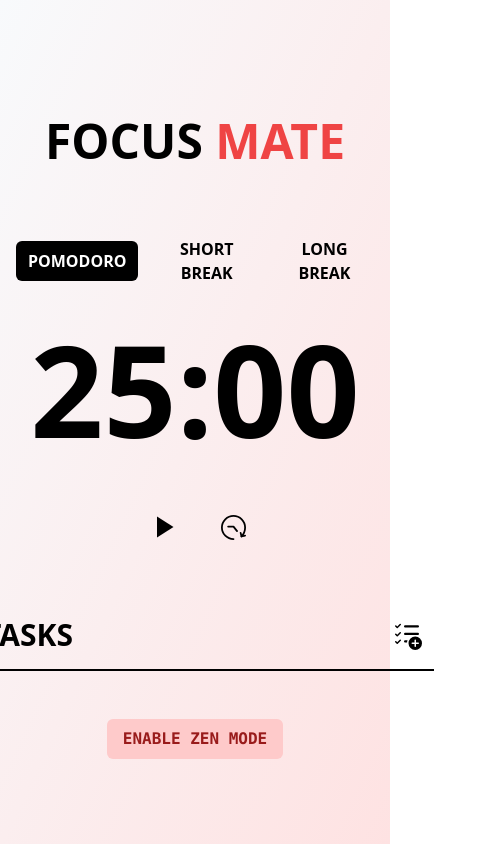
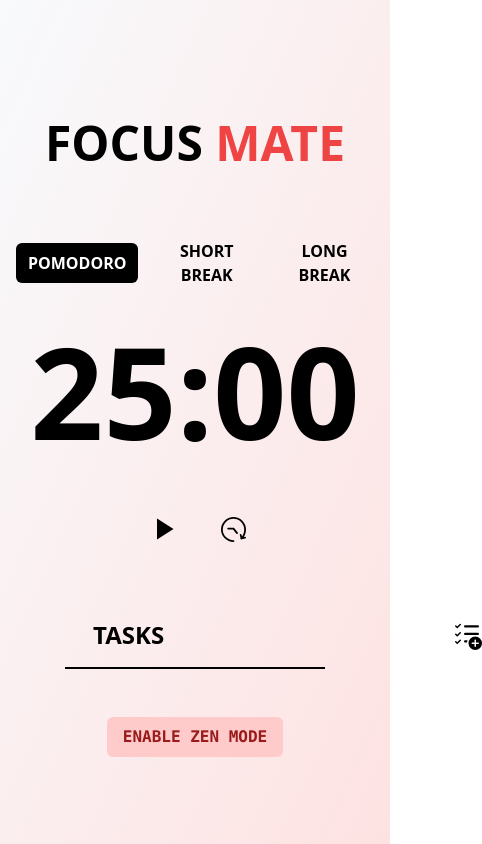
Before and after one commit to FrancoCanzani/pomodoro-app, a React (Vite) app: page / in a window 390 px wide. Shown: the whole page, 482 px wide, since content can reach past the window. Built offline with nearby package versions, Linux system fonts and the light colour scheme; what tailwindcss-animated would draw is missing.

Commit message:
Fixed responsive issue in task input

```diff
--- a/src/components/Tasks.tsx
+++ b/src/components/Tasks.tsx
@@ -40,11 +40,11 @@
 
   return (
     <>
-      <div className='my-4 flex items-center justify-between border-b-2 border-black px-3'>
-        <h1 className='m-4 text-3xl font-black uppercase'>Tasks</h1>
+      <div className='my-4 flex w-2/3 items-center justify-between border-b-2 border-black px-3 sm:w-1/2 md:w-1/3'>
+        <h1 className='m-4 text-2xl font-black uppercase'>Tasks</h1>
         <form onSubmit={handleAddTask} className='flex items-center'>
           <input
-            className='bg-transparent text-xl font-semibold outline-none'
+            className='bg-transparent text-lg font-semibold outline-none'
             type='text'
             name='task'
             autoFocus
```
